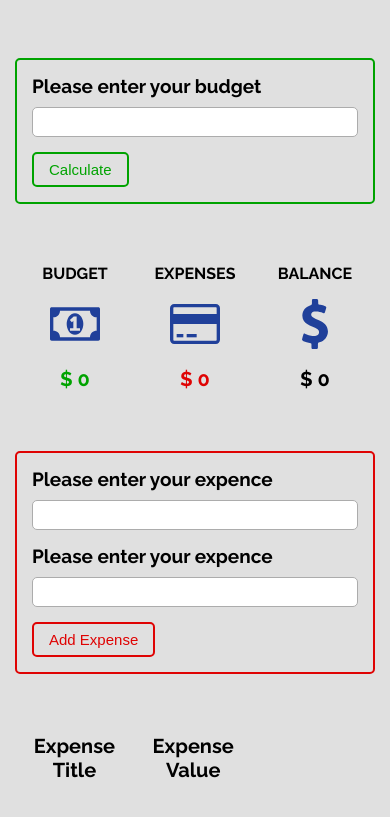
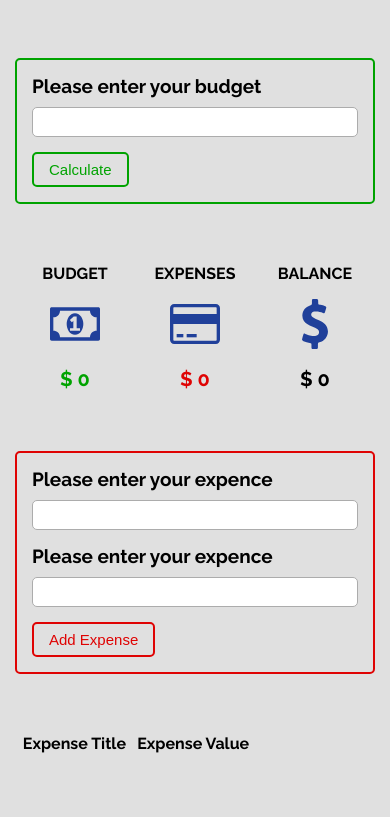
Before and after one commit to RostyslavSynenko/budget-app, a plain HTML site: page index.html in a window 390 px wide. Shown: the part 89-906 px from the top of the page. Drawn offline with Linux system fonts and the light colour scheme.

Commit message:
Update index.css

```diff
--- a/css/index.css
+++ b/css/index.css
@@ -256,4 +256,8 @@ main .expense-list .list-item {
         width: 50px;
         height: 50px;
     }
+
+    main .expense-list .list-item {
+        font-size: 16px;
+    }
 }
```
